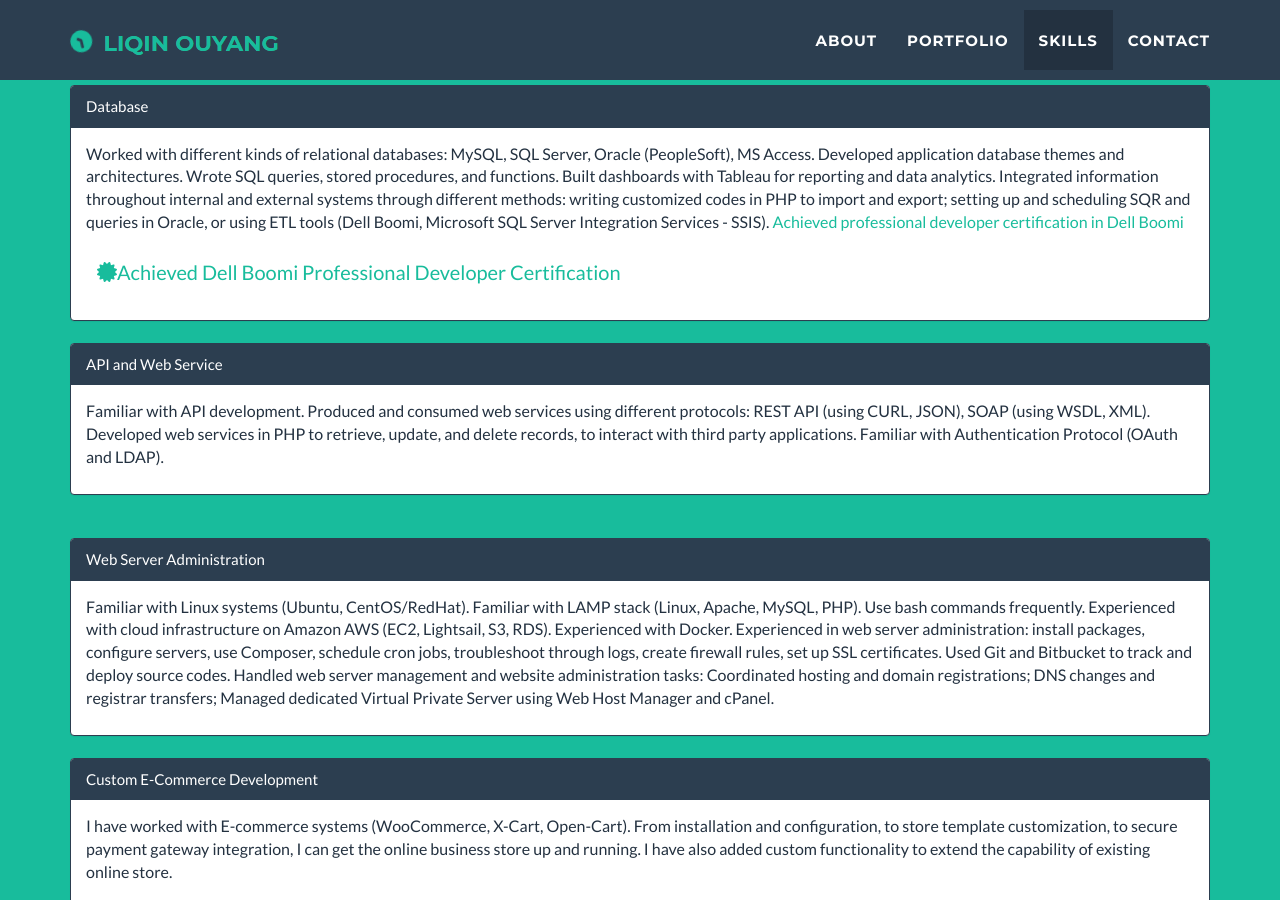
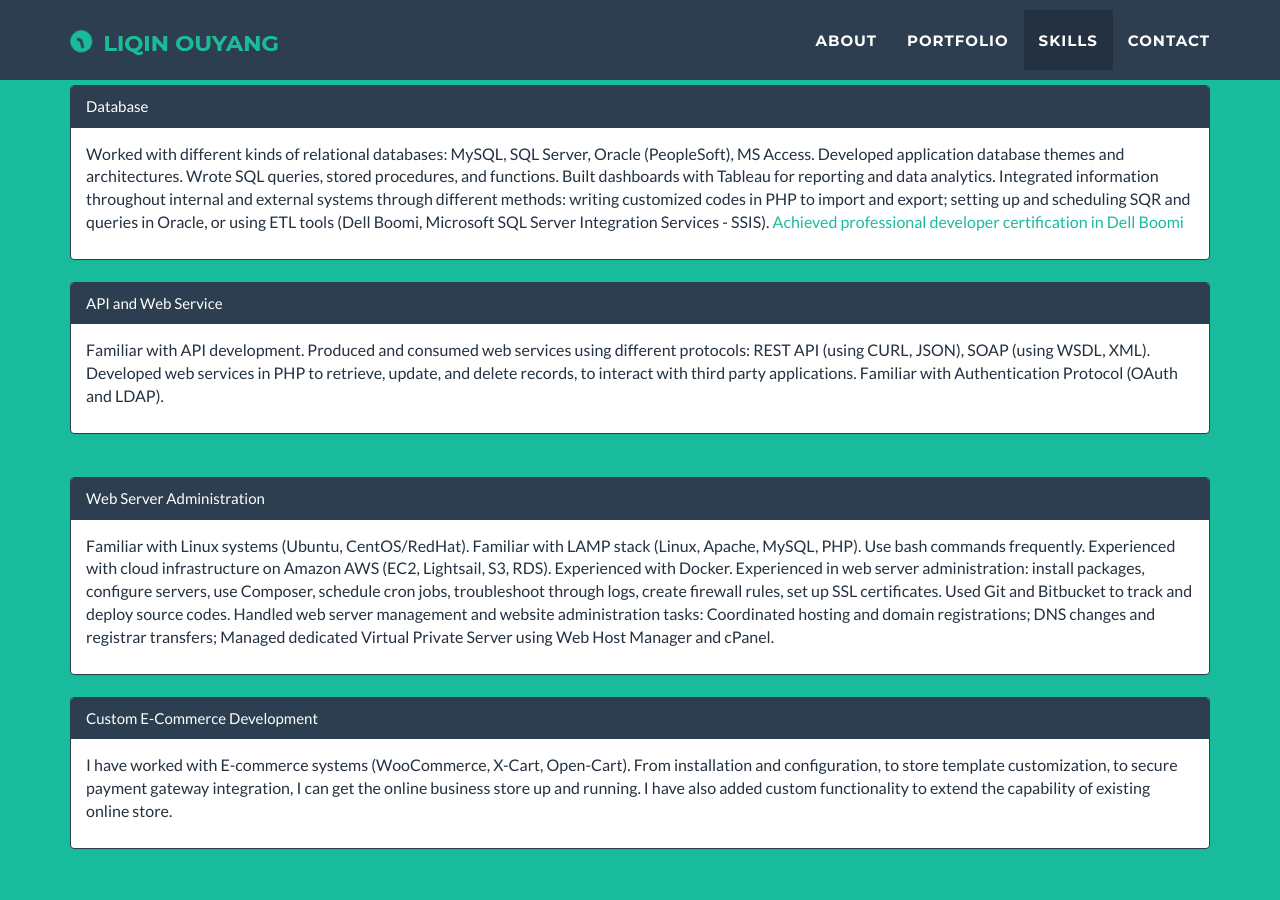
Before and after one commit to hbxtoylq/hbxtoylq.github.io, a Jekyll site: the page built from index.html, in a window 1280 px wide and 900 px high, scrolled down 3986 px. Built offline with Jekyll 4.4.1, drawn with Linux system fonts in a browser that asks for light colours; nearby versions of some CDN libraries.

Commit message:
Update about.html

```diff
--- a/_includes/about.html
+++ b/_includes/about.html
@@ -64,9 +64,7 @@
       internal and external systems through different methods: writing customized codes in PHP to import and export; setting up and scheduling SQR and queries in Oracle,
       or using ETL tools (Dell Boomi, Microsoft SQL Server Integration Services - SSIS). <a href="img/reward/boomiLO.jpg"  style="color: #18bc9c" target="_blank">
        Achieved professional developer certification in Dell Boomi</a>
-      <a href="img/reward/boomiLO.jpg"  class="btn btn-sm btn-outline"  style="color: #18bc9c" target="_blank">
 
-<i class="fas fa-certificate"></i>Achieved Dell Boomi Professional Developer Certification </a>
        <br>
      </p>
      </div></div>
```
